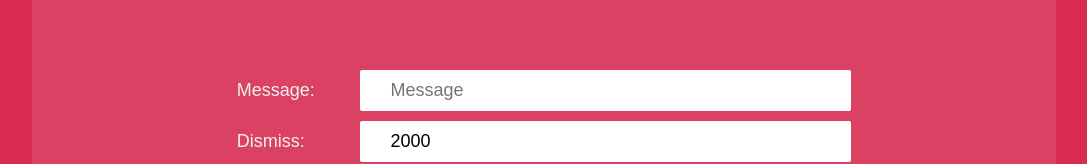
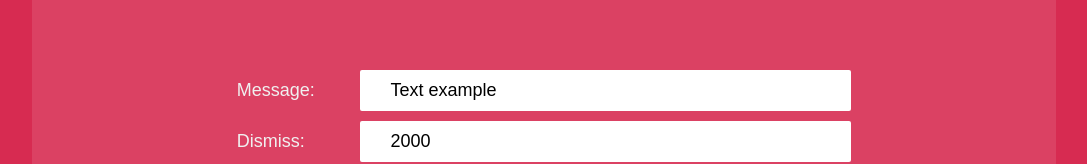
Before and after one commit to adannup/react-redux-toast, a React (Create React App) app: page / in a window 1280 px wide. Shown: the part 280-444 px from the top of the page, without its empty margins (96-1183 px from the left). Built offline with nearby package versions, Linux system fonts and the light colour scheme.

Commit message:
Add default message toast

```diff
--- a/src/Demo.js
+++ b/src/Demo.js
@@ -9,7 +9,7 @@ class Demo extends Component {
     this.state = {
       fields: {
         dismiss: 2000,
-        message: '',
+        message: 'Text example',
         alert: 'alert-primary',
         position: 'top-center',
       },
--- a/src/toastActions.js
+++ b/src/toastActions.js
@@ -1,7 +1,7 @@
 const addToast = toast => ({
   type: 'ADD_TOAST',
   toast: {
-    message: toast.message,
+    message: toast.message || 'notification',
     dismiss: toast.dismiss || 2000,
     alert: toast.alert || 'alert-primary',
     position: toast.position || 'top-center',
```
